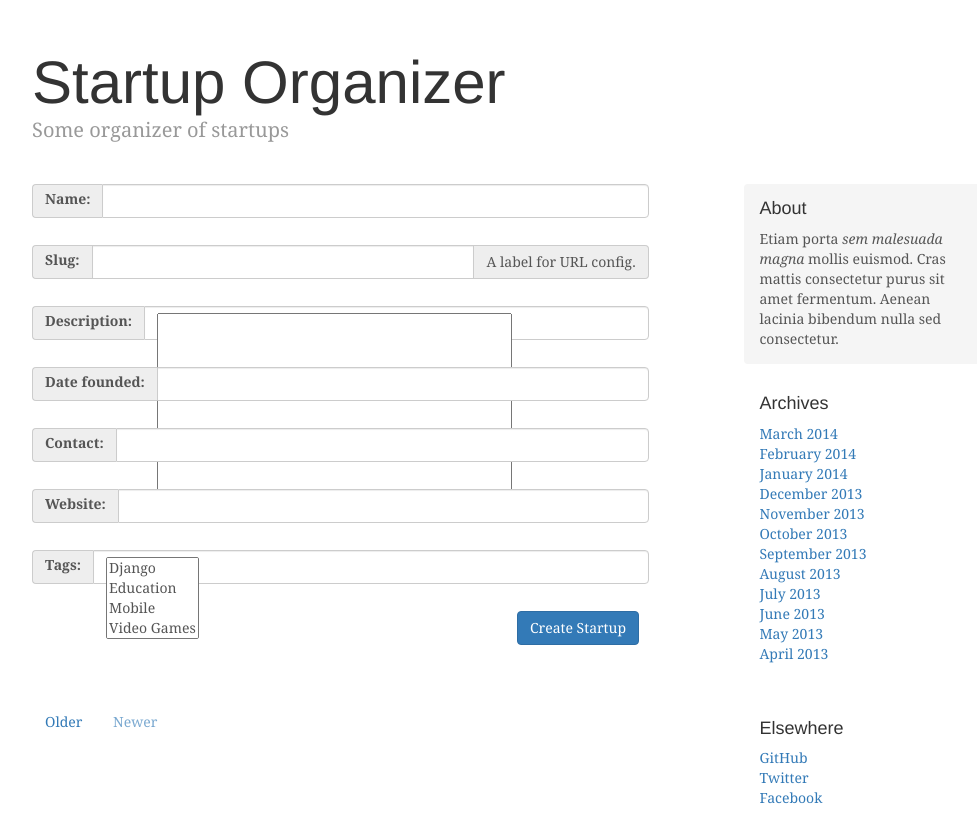
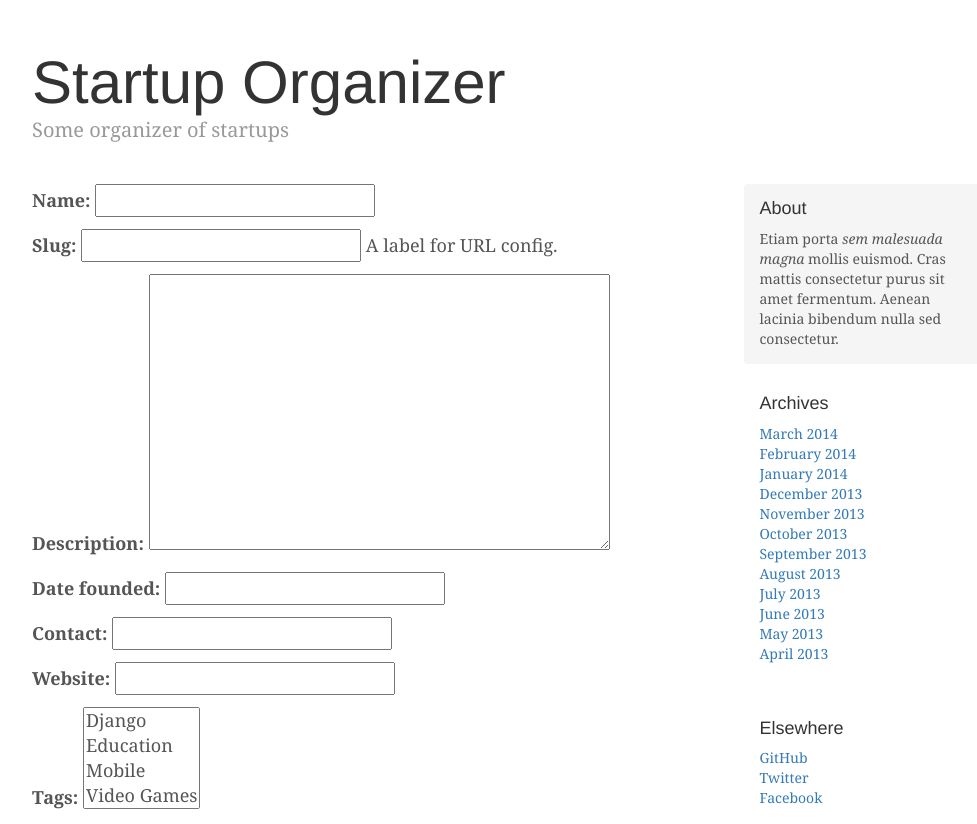
Before and after one commit to kalnynsh/DjangoUnleashed-1.11, a Django app: page /startup/create/ in a window 1280 px wide. Shown: the part 40-864 px from the top of the page, without its empty margins (138-1115 px from the left). Run offline with Django 3.2, Linux system fonts and the light colour scheme; data comes from the database, SQL or seed files in the repository; some libraries are stand-ins or nearby versions.

Commit message:
Replace loop field in form with {{ form.as_p }}.

```diff
--- a/organizer/templates/organizer/startup_form.html
+++ b/organizer/templates/organizer/startup_form.html
@@ -7,25 +7,7 @@
 {% block content %}
 <form action="{% url 'organizer_startup_create' %}" method="post">
     {% csrf_token %}
-    {% for field in form %}
-
-        <div class="input-group">
-            <span class="input-group-addon">{{ field.label_tag }}</span>
-            <div class="form-control">{{ field }}</div>
-            {% if field.help_text %}
-                <span class="input-group-addon">{{ field.help_text }}</span>
-            {% endif %}
-        </div>
-        <br>
-
-        {% if field.errors %}
-            <div class="alert alert-danger">
-                {{ field.errors }}
-            </div>
-            <br>
-        {% endif %}
-
-    {% endfor %}
+    {{ form.as_p }}
     <div class="row">
         <div class="col-md-offset-9 col-md-3">
             <button type="button" class="btn btn-primary">
```
